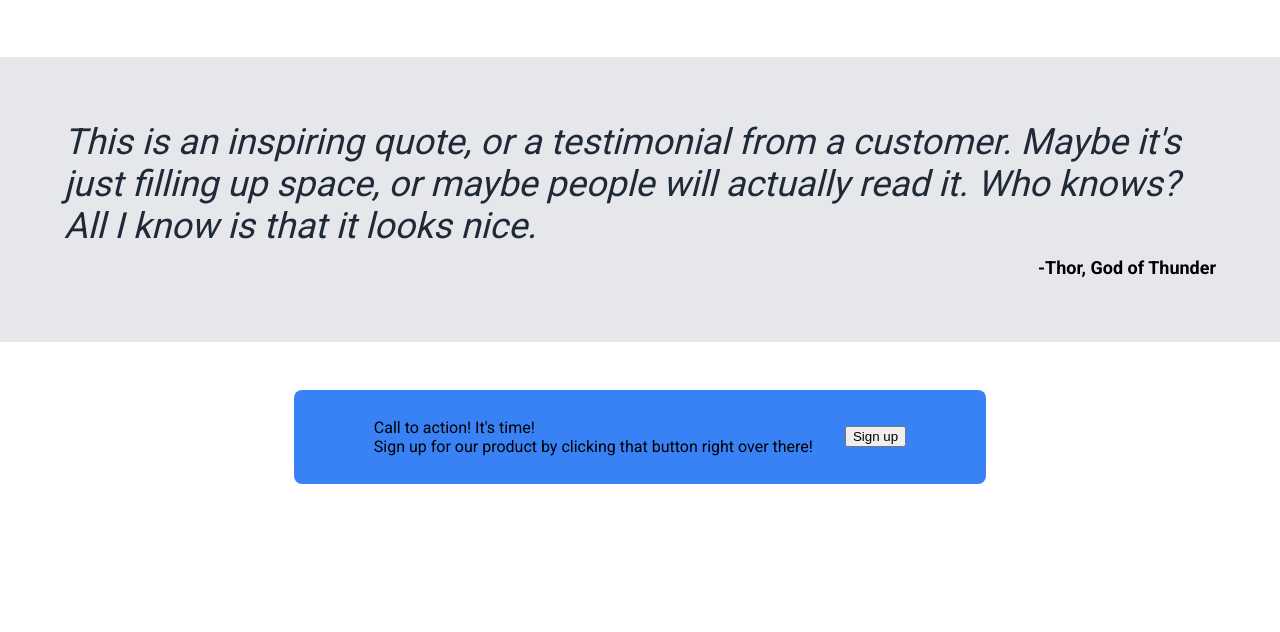
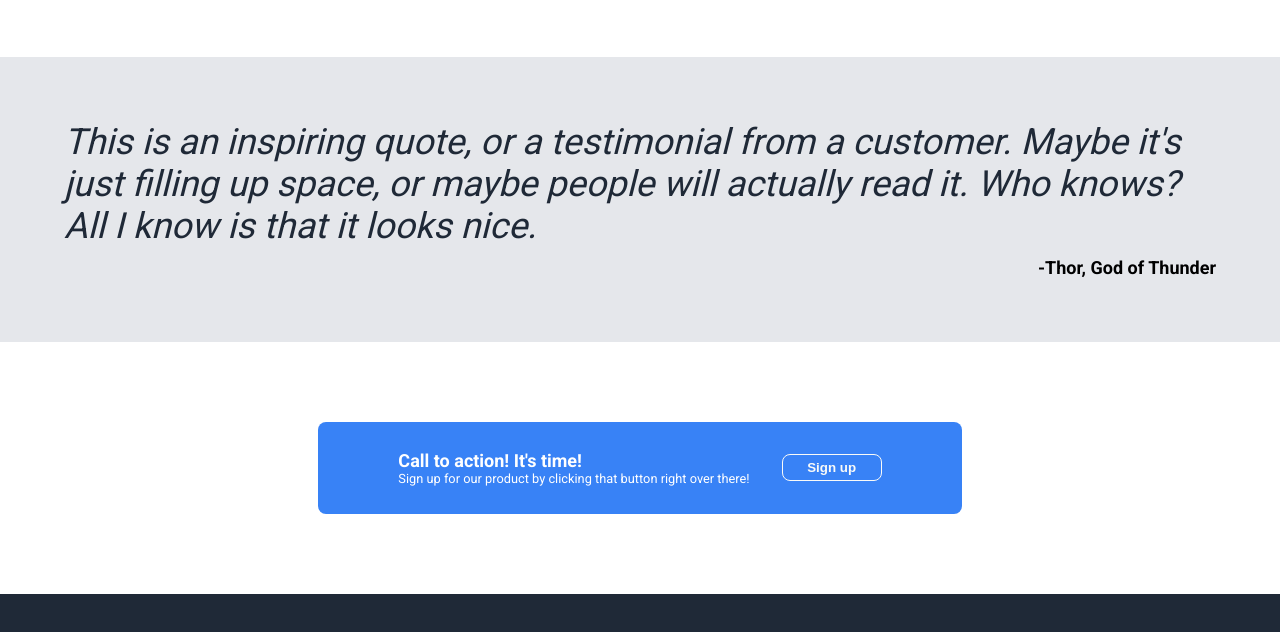
Before and after one commit to pforsber1/Alby-Innovations, a plain HTML site: page index.html in a window 1280 px wide. Shown: the part 801-1433 px from the top of the page. Before the commit the page ends 1333 px from the top, so only its background shows below. Drawn offline with Linux system fonts and the light colour scheme.

Commit message:
Finish styling sign-up card and footer
The sign-up card was was made to be more in tune with the rest of the
page. The footer was given padding to add dimension.

The sign-up button uses fixed with and height so the shape does not get
distorted when the dimensions of the viewport change. This helps the
site to look more professional, stable, and consistent.

```diff
--- a/style.css
+++ b/style.css
@@ -159,10 +159,11 @@ a {
     display: flex;
     justify-content: center;
     align-items: center;
-    padding: 3rem 4rem;
+    padding: 5rem 4rem;
 }
 
 .third-content .sign-up {
+    color: white;
     background: #3882f6;
     padding: 1.75rem 5rem;
     border-radius: 8px;
@@ -172,6 +173,26 @@ a {
     align-items: center;
 }
 
+.left-side > .sign-up-title {
+    font-size: 1.125rem;
+    font-weight: bold;
+}
+
+.left-side > .sign-up-content {
+    font-size: .8rem;
+}
+
+.right-side button {
+    width: 100px;
+    height: 27px;
+    background: #3882f6;
+    border-radius: 8px;
+    color: #f9faf8;
+    font-weight: 700;
+    transition: all .15s ease;
+    border: 1px solid #f9faf8;
+}
+
 .footer {
-
+    padding: 2rem;
 }
```
